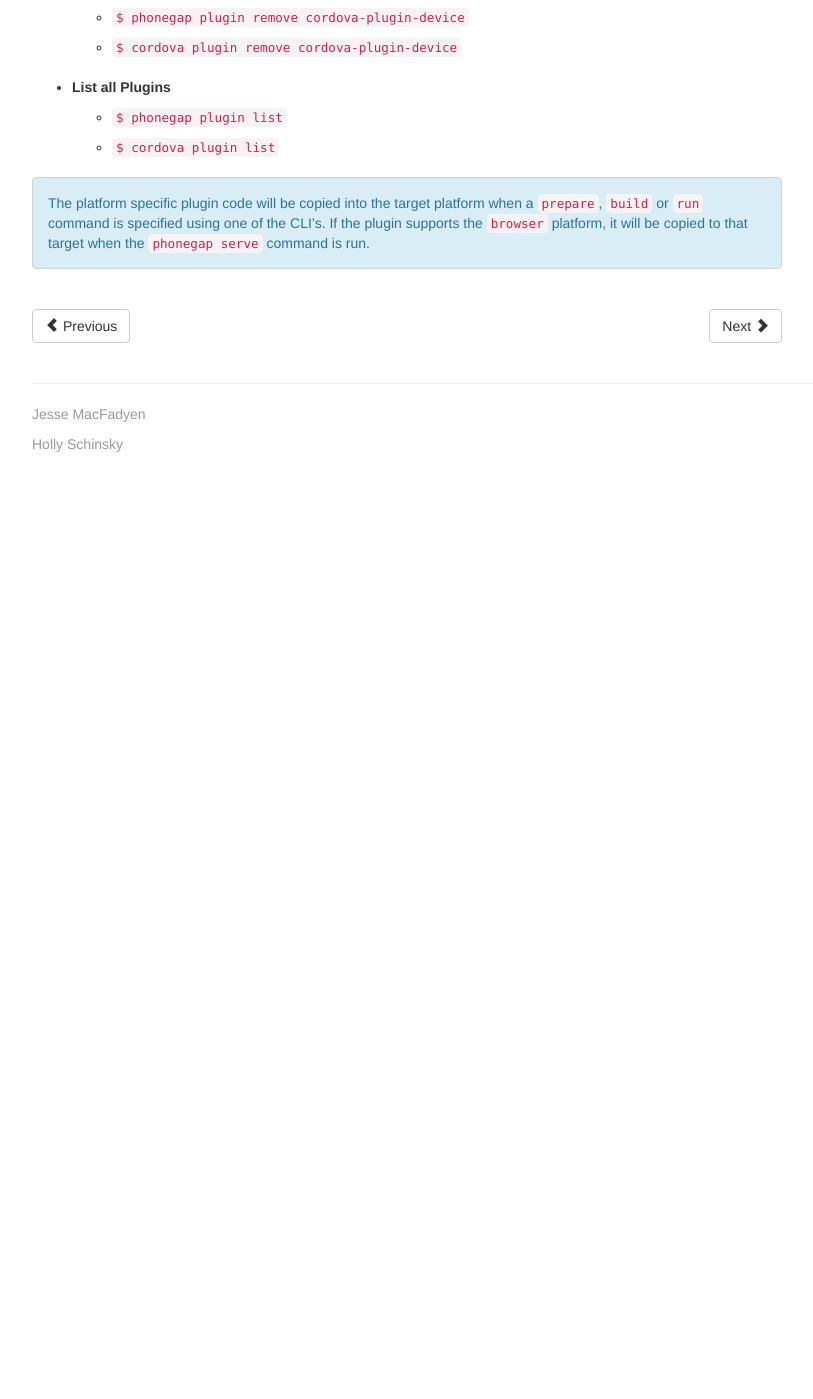
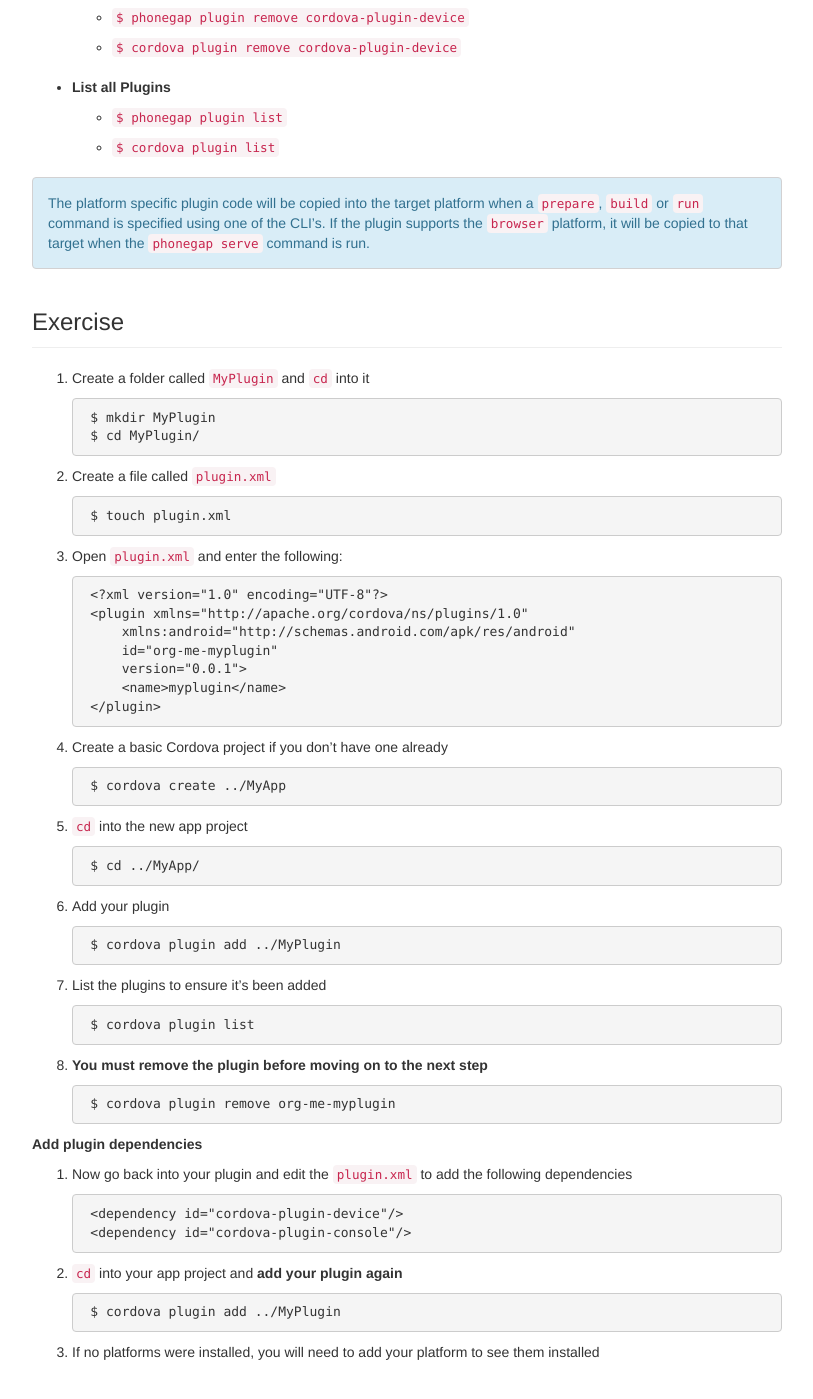
Before and after one commit to phonegap/workshop-plugins, a Jekyll site: the page built from lesson1.md, in a window 1280 px wide and 1400 px high, scrolled down 1343 px. Shown: the whole window, without its empty margins (38-851 px from the left). Built offline with Jekyll 4.4.1, drawn with Linux system fonts in a browser that asks for light colours; comment, search, counter and statistics services are not loaded; before the commit the page ends 1827 px from its top, so only the background shows below that; some of the changed text lies outside the part shown.

Commit message:
Updated instructions

```diff
--- a/lesson1.md
+++ b/lesson1.md
@@ -29,8 +29,8 @@
 ![](images/npm-plugin-search.png)
 
 
-## Plugin Installation
-Plugins are added and removed using the [Cordova](https://www.npmjs.com/package/cordova-cli) or [PhoneGap CLI](https://www.npmjs.com/package/phonegap).
+## Plugin Command Review
+Add, remove and list plugins using the following commands from the [Cordova](https://www.npmjs.com/package/cordova-cli) or [PhoneGap CLI](https://www.npmjs.com/package/phonegap).
 
   - **Add a Plugin**
 
@@ -49,6 +49,63 @@
 
 >The platform specific plugin code will be copied into the target platform when a `prepare`, `build` or `run` command is specified using one of the CLI's.
 >If the plugin supports the `browser` platform, it will be copied to that target when the `phonegap serve` command is run.
+
+## Exercise
+
+1. Create a folder called `MyPlugin` and `cd` into it
+
+        $ mkdir MyPlugin
+        $ cd MyPlugin/
+
+2. Create a file called `plugin.xml`
+
+        $ touch plugin.xml
+
+3. Open `plugin.xml` and enter the following:
+
+        <?xml version="1.0" encoding="UTF-8"?>
+        <plugin xmlns="http://apache.org/cordova/ns/plugins/1.0"
+            xmlns:android="http://schemas.android.com/apk/res/android"
+            id="org-me-myplugin"
+            version="0.0.1">
+            <name>myplugin</name>
+        </plugin>
+
+4. Create a basic Cordova project if you don't have one already
+
+        $ cordova create ../MyApp
+
+5. `cd` into the new app project
+
+        $ cd ../MyApp/
+
+2. Add your plugin
+
+        $ cordova plugin add ../MyPlugin
+
+3. List the plugins to ensure it's been added
+
+        $ cordova plugin list
+
+4. **You must remove the plugin before moving on to the next step**
+
+        $ cordova plugin remove org-me-myplugin
+
+**Add plugin dependencies**
+
+1. Now go back into your plugin and edit the `plugin.xml` to add the following dependencies
+
+        <dependency id="cordova-plugin-device"/>
+        <dependency id="cordova-plugin-console"/>
+
+2. `cd` into your app project and **add your plugin again**
+
+        $ cordova plugin add ../MyPlugin
+
+3. If no platforms were installed, you will need to add your platform to see them installed
+
+
+
 
 <!--
 ### Exercise
```
Also changed, not shown: index.md (+1 -3 lines), lesson2.md (+35 -10 lines), lesson4.md (+7 -5 lines).
